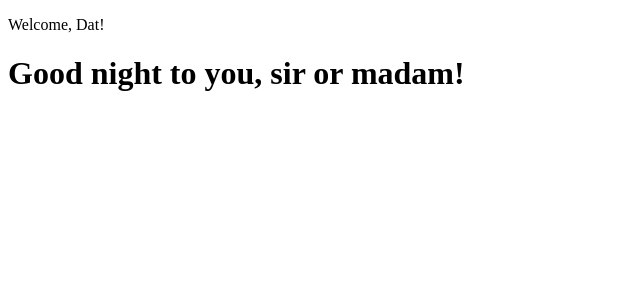
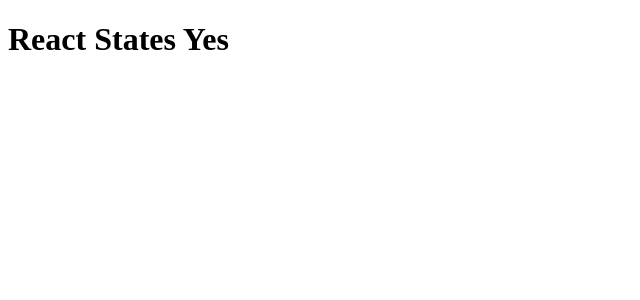
Before and after one commit to Datnia/todo-list, a React (Create React App) app: page / in a window 1280 px wide. Shown: the top 300 px of the page, without its empty margins (0-640 px from the left). Built offline with nearby package versions, Linux system fonts and the light colour scheme.

Commit message:
state lesson

```diff
--- a/src/components/App.js
+++ b/src/components/App.js
@@ -32,49 +32,20 @@
 //   );
 // }
 
-class App extends React.Component {
+class App extends Component {
+  constructor(props) {
+    super(props);
+    this.state = {
+      answer: "Yes"
+    };
+  }
   render() {
     return (
       <div>
-        <Header username="Dat" />
-        <Greeting />
+        <h1>React States {this.state.answer}</h1>
       </div>
     );
   }
 }
 
-class Header extends React.Component {
-  render() {
-    return (
-      <header>
-        <p>Welcome, {this.props.username}!</p>
-      </header>
-    );
-  }
-}
-
-class Greeting extends Component {
-  render() {
-    const date = new Date();
-    const hours = date.getHours();
-    let timeOfDay;
-
-    if (hours < 12) {
-      timeOfDay = "morning";
-    } else if (hours >= 12 && hours < 17) {
-      timeOfDay = "afternoon";
-    } else {
-      timeOfDay = "night";
-    }
-    return <h1>Good {timeOfDay} to you, sir or madam!</h1>;
-  }
-}
-
-// function App() {
-//   const productsComponents = productData.map(product => (
-//     <Products key={product.id} product={product} />
-//   ));
-//   return productsComponents;
-// }
-
 export default App;
```
